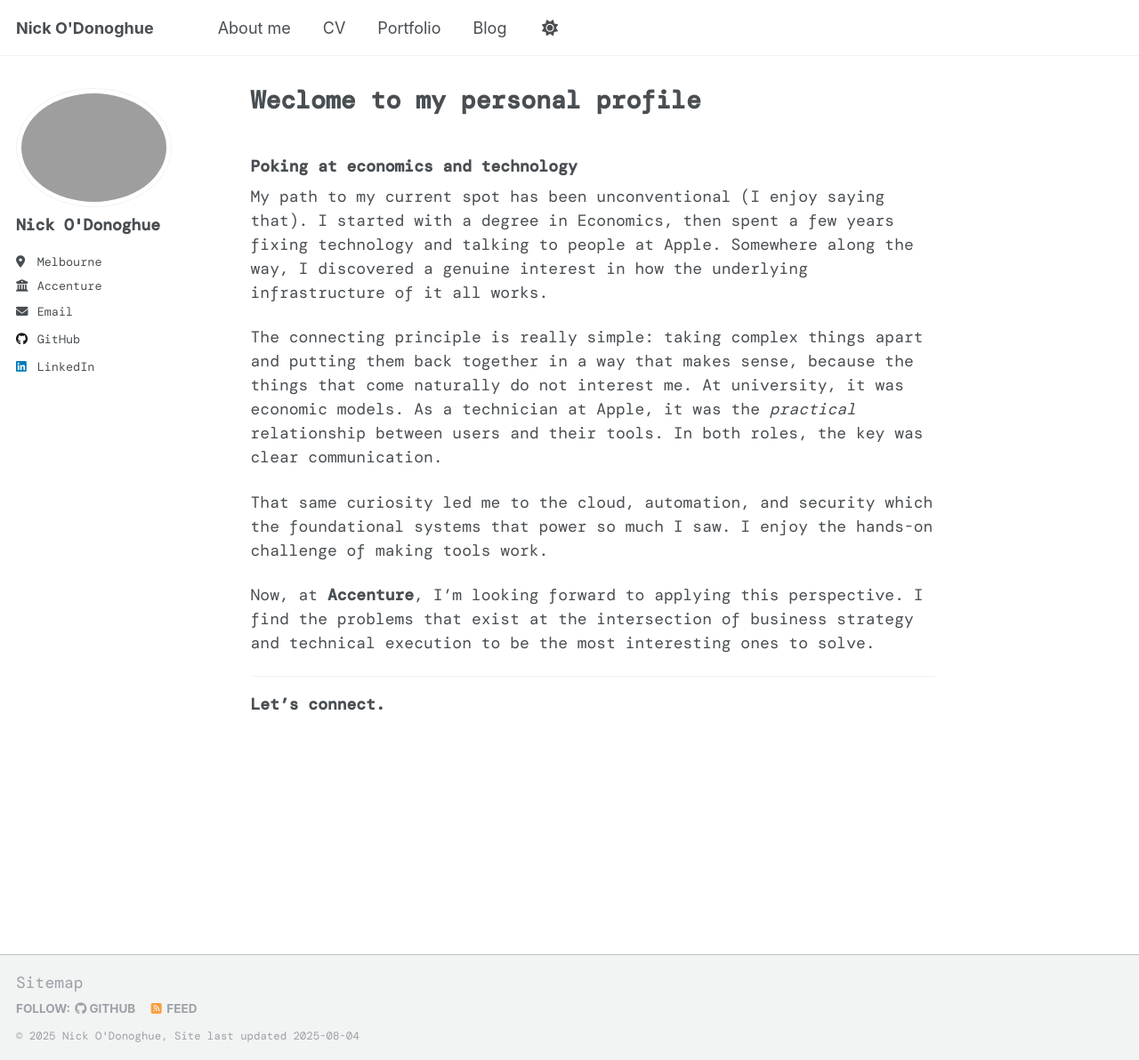
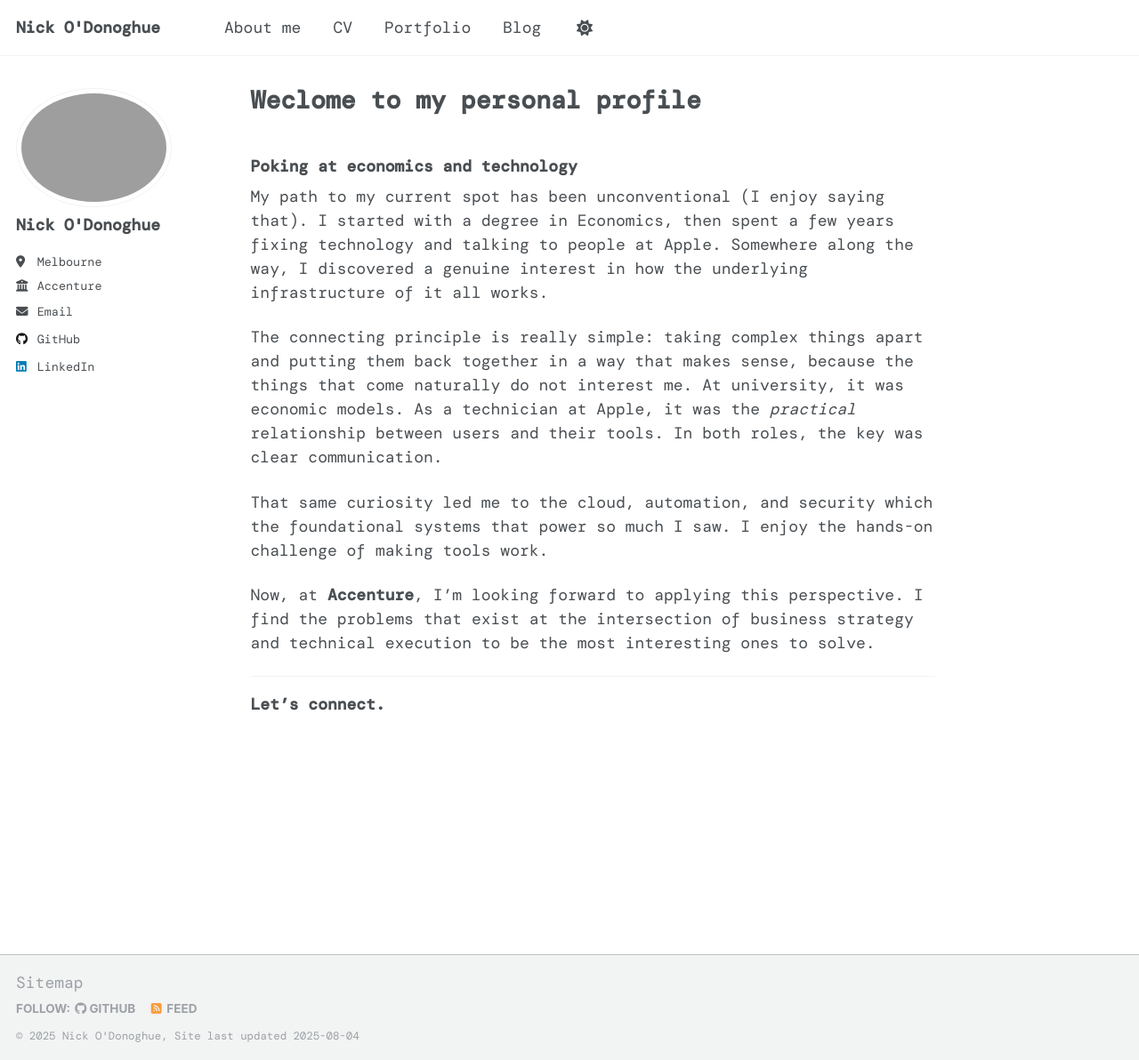
Before and after one commit to nickodonoghue/nickodonoghue.github.io, a Jekyll site: the page built from _pages/about.md, in a window 1280 px wide and 1192 px high. Shown: the whole window at 89% size. Built offline with Jekyll 4.4.1, drawn with Linux system fonts in a browser that asks for light colours; some web fonts are replaced; a script that is not in the unit is left out.

Commit message:
Update _masthead.scss fonts

```diff
--- a/_sass/layout/_masthead.scss
+++ b/_sass/layout/_masthead.scss
@@ -28,7 +28,7 @@
     @include container;
     @include clearfix;
     padding: 0.5em 1em;
-    font-family: $sans-serif-narrow;
+    font-family: $dm;
 
     @include breakpoint($x-large) {
       max-width: $x-large;
```
